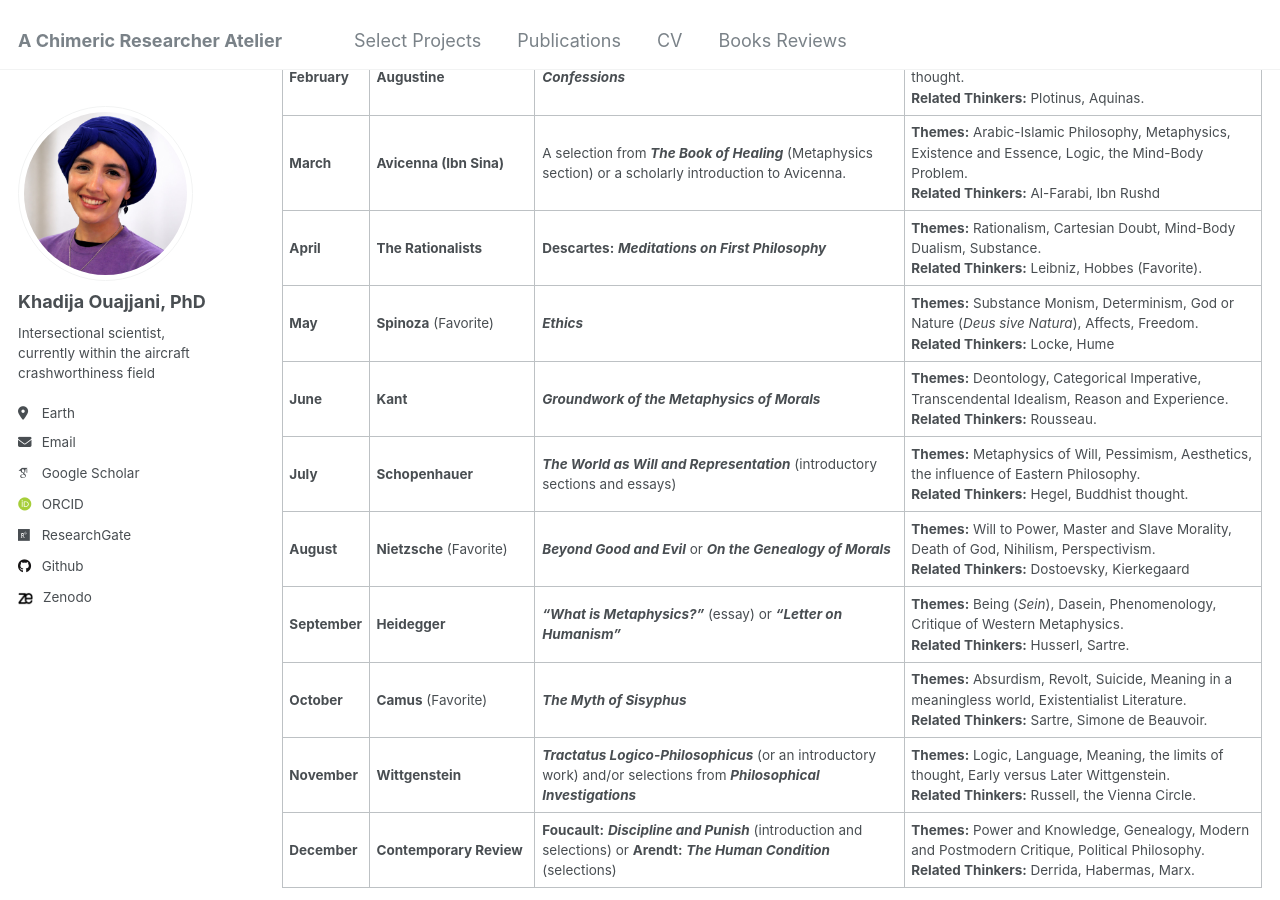
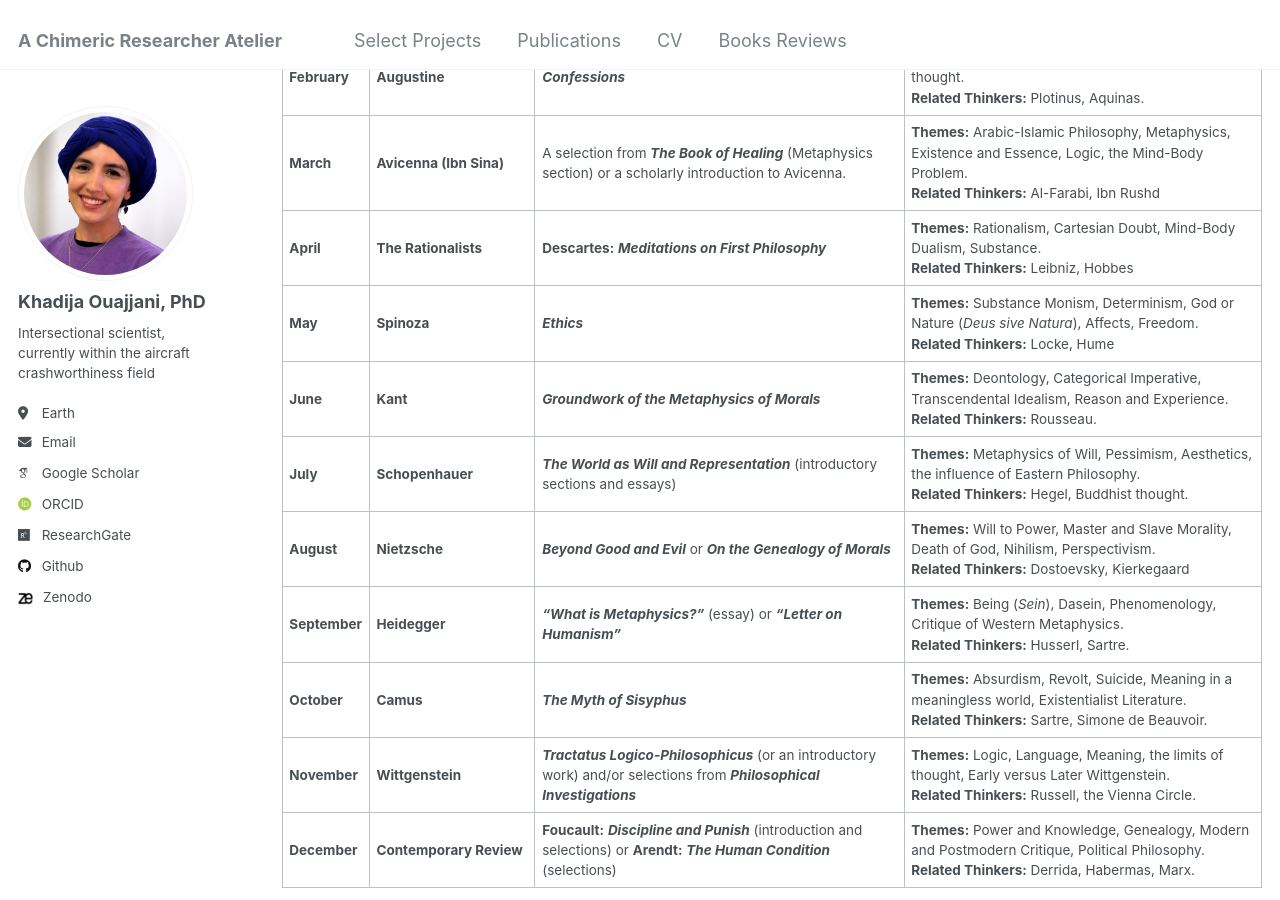
Before and after one commit to drko-curius/drko-curius.github.io, a Jekyll site: the page built from _books/Philosophy-Rereads-2026.md, in a window 1280 px wide and 900 px high, scrolled down 2030 px. Built offline with Jekyll 4.4.1, drawn with Linux system fonts in a browser that asks for light colours; some web fonts are replaced; comment, search, counter and statistics services are not loaded.

Commit message:
Update Philosophy-Rereads-2026.md

```diff
--- a/_books/Philosophy-Rereads-2026.md
+++ b/_books/Philosophy-Rereads-2026.md
@@ -31,12 +31,12 @@ The confrontation between Heidegger's Continental phenomenology and Wittgenstein
 | **January** | **Classical Foundation** | **Plato: *The Last Days of Socrates*** | **Themes:** Socratic Method, Justice, Piety, the Soul.<br/> **Related Thinkers:** Aristotle |
 | **February** | **Augustine** | ***Confessions*** | **Themes:** Self, Will, Evil, Time, God, early Christian thought.<br/> **Related Thinkers:** Plotinus, Aquinas. |
 | **March** | **Avicenna (Ibn Sina)** | A selection from ***The Book of Healing*** (Metaphysics section) or a scholarly introduction to Avicenna. | **Themes:** Arabic-Islamic Philosophy, Metaphysics, Existence and Essence, Logic, the Mind-Body Problem.<br/> **Related Thinkers:** Al-Farabi, Ibn Rushd |
-| **April** | **The Rationalists** | **Descartes:** ***Meditations on First Philosophy*** | **Themes:** Rationalism, Cartesian Doubt, Mind-Body Dualism, Substance.<br/> **Related Thinkers:** Leibniz, Hobbes (Favorite). |
-| **May** | **Spinoza** (Favorite) | ***Ethics*** | **Themes:** Substance Monism, Determinism, God or Nature (*Deus sive Natura*), Affects, Freedom.<br/> **Related Thinkers:** Locke, Hume |
+| **April** | **The Rationalists** | **Descartes:** ***Meditations on First Philosophy*** | **Themes:** Rationalism, Cartesian Doubt, Mind-Body Dualism, Substance.<br/> **Related Thinkers:** Leibniz, Hobbes |
+| **May** | **Spinoza** | ***Ethics*** | **Themes:** Substance Monism, Determinism, God or Nature (*Deus sive Natura*), Affects, Freedom.<br/> **Related Thinkers:** Locke, Hume |
 | **June** | **Kant** | ***Groundwork of the Metaphysics of Morals*** | **Themes:** Deontology, Categorical Imperative, Transcendental Idealism, Reason and Experience.<br/> **Related Thinkers:** Rousseau. |
 | **July** | **Schopenhauer** | ***The World as Will and Representation*** (introductory sections and essays) | **Themes:** Metaphysics of Will, Pessimism, Aesthetics, the influence of Eastern Philosophy.<br/> **Related Thinkers:** Hegel, Buddhist thought. |
-| **August** | **Nietzsche** (Favorite) | ***Beyond Good and Evil*** or ***On the Genealogy of Morals*** | **Themes:** Will to Power, Master and Slave Morality, Death of God, Nihilism, Perspectivism.<br/> **Related Thinkers:** Dostoevsky, Kierkegaard |
+| **August** | **Nietzsche** | ***Beyond Good and Evil*** or ***On the Genealogy of Morals*** | **Themes:** Will to Power, Master and Slave Morality, Death of God, Nihilism, Perspectivism.<br/> **Related Thinkers:** Dostoevsky, Kierkegaard |
 | **September** | **Heidegger** | ***"What is Metaphysics?"*** (essay) or ***"Letter on Humanism"*** | **Themes:** Being (*Sein*), Dasein, Phenomenology, Critique of Western Metaphysics.<br/> **Related Thinkers:** Husserl, Sartre. |
-| **October** | **Camus** (Favorite) | ***The Myth of Sisyphus*** | **Themes:** Absurdism, Revolt, Suicide, Meaning in a meaningless world, Existentialist Literature.<br/> **Related Thinkers:** Sartre, Simone de Beauvoir. |
+| **October** | **Camus** | ***The Myth of Sisyphus*** | **Themes:** Absurdism, Revolt, Suicide, Meaning in a meaningless world, Existentialist Literature.<br/> **Related Thinkers:** Sartre, Simone de Beauvoir. |
 | **November** | **Wittgenstein** | ***Tractatus Logico-Philosophicus*** (or an introductory work) and/or selections from ***Philosophical Investigations*** | **Themes:** Logic, Language, Meaning, the limits of thought, Early versus Later Wittgenstein.<br/> **Related Thinkers:** Russell, the Vienna Circle. |
 | **December** | **Contemporary Review** | **Foucault:** ***Discipline and Punish*** (introduction and selections) or **Arendt:** ***The Human Condition*** (selections) | **Themes:** Power and Knowledge, Genealogy, Modern and Postmodern Critique, Political Philosophy.<br/> **Related Thinkers:** Derrida, Habermas, Marx. |
```
